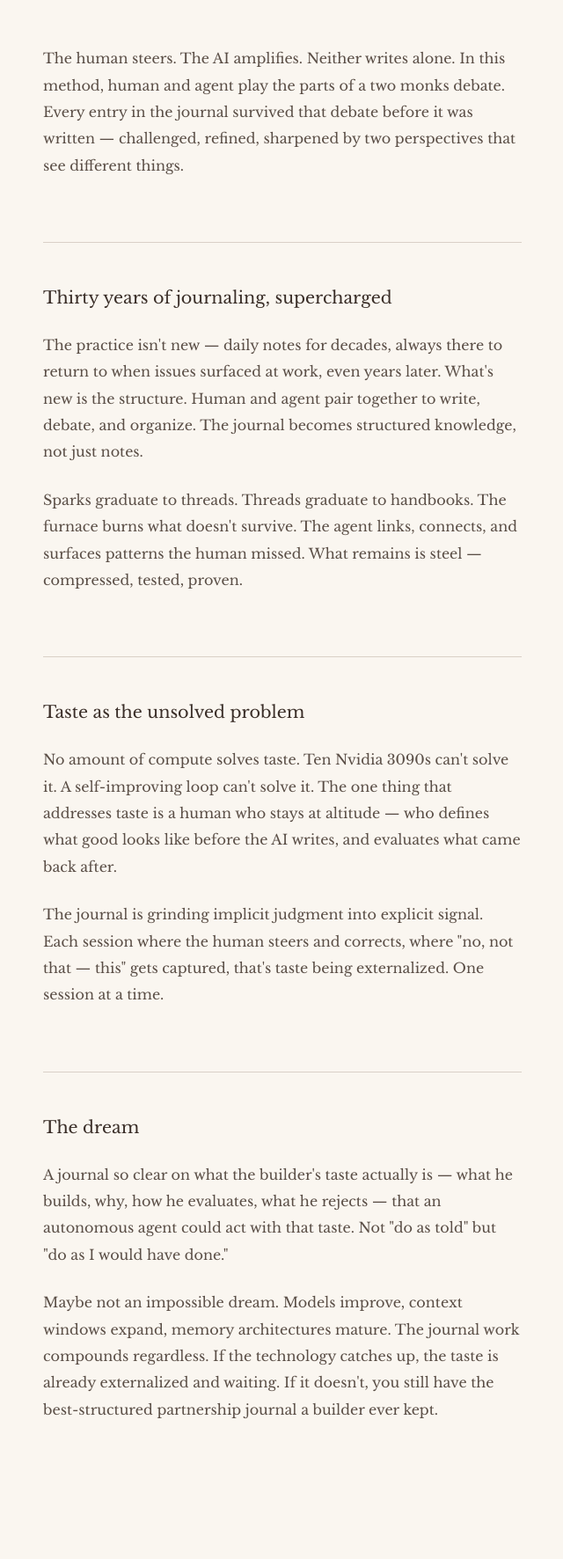
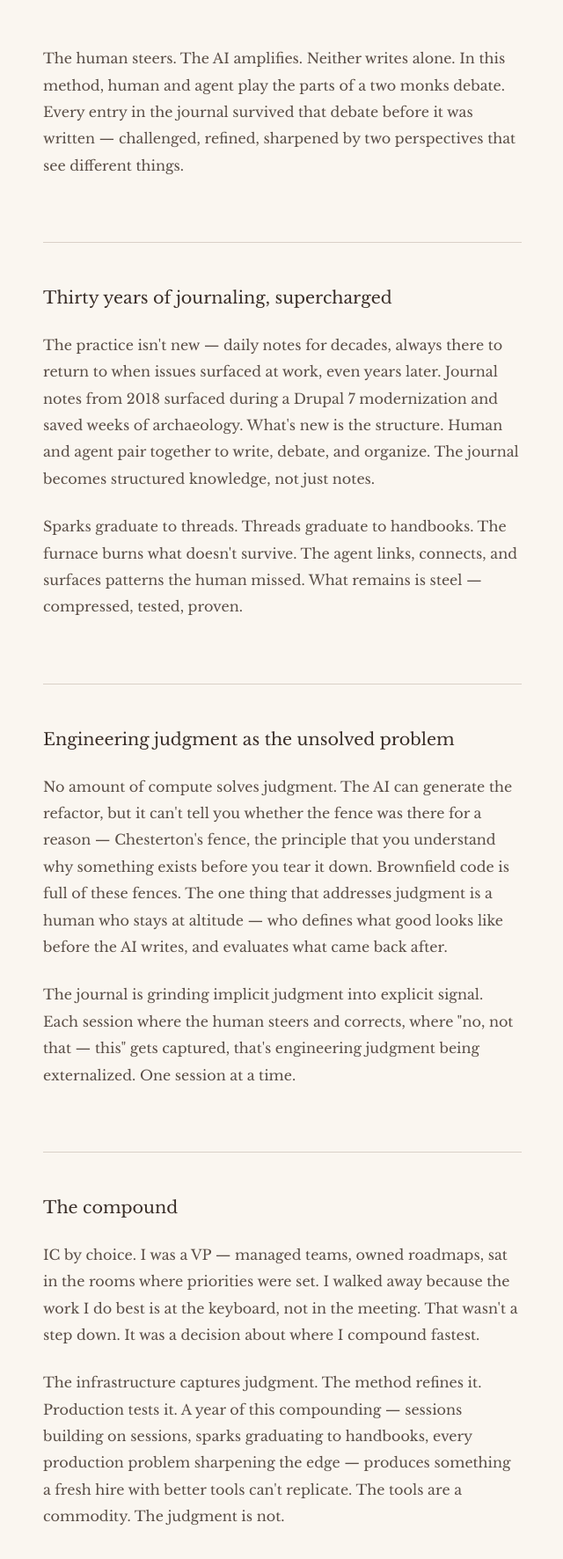
Before and after one commit to darenyong/darenyong.com, a plain HTML site: page method.html in a window 1280 px wide. Shown: the part 776-2548 px from the top of the page at 88% size, without its empty margins (319-959 px from the left). Before the commit the page ends 2465 px from the top, so only its background shows below. Drawn offline with nearby package versions, Linux system fonts and the light colour scheme.

Commit message:
v3 content: add production anchors across all three pages
Re-tilt site copy from hobbyist/philosophy toward production engineer
audience. One production anchor per section — NixOS→CI/CD fleet,
dirty pond→log aggregation, cold reservoir→business rules, etc.
Replace "The dream" with "The compound" closing argument (IC by choice).
Nav subtitle: "Senior Production Engineer".

Co-Authored-By: Claude Opus 4.6 <noreply@anthropic.com>

```diff
--- a/method.html
+++ b/method.html
@@ -182,7 +182,7 @@
 <body>
     <nav>
         <a href="index.html" class="name">Daren Yong</a>
-        <span class="subtitle">AI-First Software Engineer</span>
+        <span class="subtitle">Senior Production Engineer</span>
         <a href="harness.html">The Harness</a>
         <a href="method.html" class="active">The Method</a>
     </nav>
@@ -221,9 +221,10 @@
         <p>
             The practice isn't new — daily notes for decades, always there
             to return to when issues surfaced at work, even years later.
-            What's new is the structure. Human and agent pair together to
-            write, debate, and organize. The journal becomes structured
-            knowledge, not just notes.
+            Journal notes from 2018 surfaced during a Drupal 7 modernization
+            and saved weeks of archaeology. What's new is the structure. Human
+            and agent pair together to write, debate, and organize. The journal
+            becomes structured knowledge, not just notes.
         </p>
         <p>
             Sparks graduate to threads. Threads graduate to handbooks.
@@ -236,37 +237,42 @@
     <div class="divider"><hr></div>
 
     <section class="content-section">
-        <h2>Taste as the unsolved problem</h2>
+        <h2>Engineering judgment as the unsolved problem</h2>
         <p>
-            No amount of compute solves taste. Ten Nvidia 3090s can't solve it.
-            A self-improving loop can't solve it. The one thing that addresses
-            taste is a human who stays at altitude — who defines what good
-            looks like before the AI writes, and evaluates what came back after.
+            No amount of compute solves judgment. The AI can generate the
+            refactor, but it can't tell you whether the fence was there for a
+            reason — Chesterton's fence, the principle that you understand why
+            something exists before you tear it down. Brownfield code is full
+            of these fences. The one thing that addresses judgment is a human
+            who stays at altitude — who defines what good looks like before the
+            AI writes, and evaluates what came back after.
         </p>
         <p>
             The journal is grinding implicit judgment into explicit signal.
             Each session where the human steers and corrects, where "no, not
-            that — this" gets captured, that's taste being externalized.
-            One session at a time.
+            that — this" gets captured, that's engineering judgment being
+            externalized. One session at a time.
         </p>
     </section>
 
     <div class="divider"><hr></div>
 
     <section class="content-section">
-        <h2>The dream</h2>
+        <h2>The compound</h2>
         <p>
-            A journal so clear on what the builder's taste actually is —
-            what he builds, why, how he evaluates, what he rejects — that
-            an autonomous agent could act with that taste. Not "do as told"
-            but "do as I would have done."
+            IC by choice. I was a VP — managed teams, owned roadmaps, sat in
+            the rooms where priorities were set. I walked away because the
+            work I do best is at the keyboard, not in the meeting. That
+            wasn't a step down. It was a decision about where I compound
+            fastest.
         </p>
         <p>
-            Maybe not an impossible dream. Models improve, context windows
-            expand, memory architectures mature. The journal work compounds
-            regardless. If the technology catches up, the taste is already
-            externalized and waiting. If it doesn't, you still have the
-            best-structured partnership journal a builder ever kept.
+            The infrastructure captures judgment. The method refines it.
+            Production tests it. A year of this compounding — sessions
+            building on sessions, sparks graduating to handbooks, every
+            production problem sharpening the edge — produces something a
+            fresh hire with better tools can't replicate. The tools are
+            a commodity. The judgment is not.
         </p>
     </section>
 
```
Also changed, not shown: harness.html (+19 -12 lines), index.html (+17 -11 lines).
